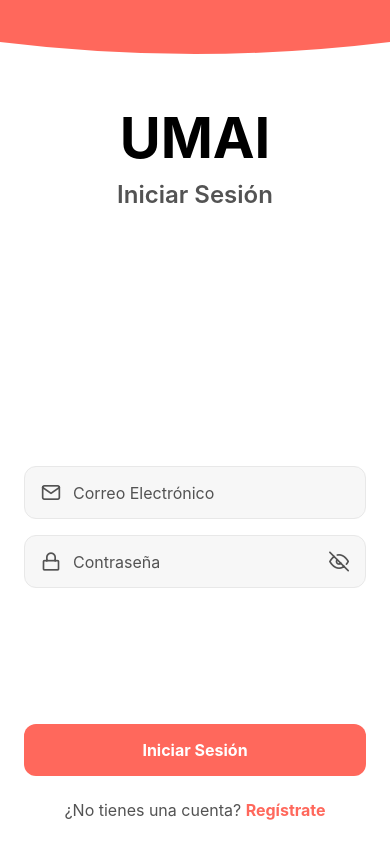
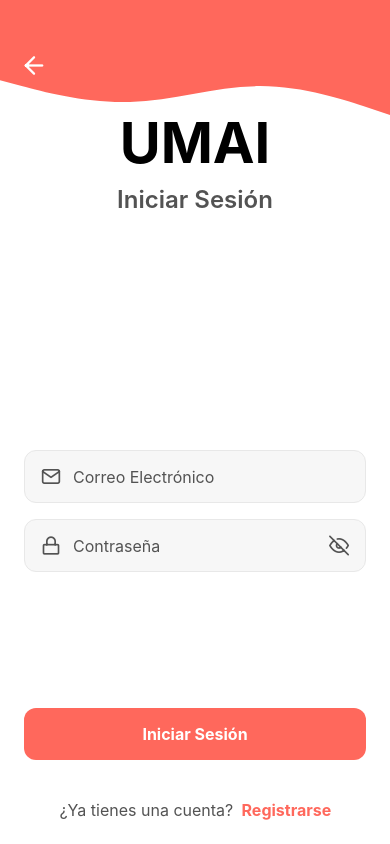
Before and after one commit to elj4so/umai-mobile, a React Native app: screen /Login in a window 390 px wide. Built offline with nearby package versions, Linux system fonts and the light colour scheme; what react-native would draw is missing.

Commit message:
5 Commit - Cambios en Screens / Onda Header Cambiada y Ajustada

```diff
--- a/src/components/AuthHeader.tsx
+++ /dev/null
@@ -1,58 +0,0 @@
-import React from 'react';
-import { View, StyleSheet, ImageBackground, Dimensions } from 'react-native';
-import Svg, { Path } from 'react-native-svg';
-import { COLORS } from '../constants/colors';
-
-// Obtenemos el ancho de la pantalla para que el SVG sea responsivo
-const { width } = Dimensions.get('window');
-const HEADER_HEIGHT = 60; // Altura del header (328)
-
-export default function AuthHeader() {
-  // Esta es la "ruta" que dibuja la curva SVG
-  // M 0,0 = Mover a la esquina superior izquierda
-  // H ${width} = Línea horizontal hasta la esquina superior derecha
-  // V ${HEADER_HEIGHT * 0.7} = Línea vertical hacia abajo (70% de la altura)
-  // Q ${width / 2},${HEADER_HEIGHT * 1.1}, 0,${HEADER_HEIGHT * 0.7}
-  //   ^ Esto es lo mágico: una curva cuadrática de Bézier
-  //   (Punto de control en el centro y 110% de la altura, terminando en el borde izquierdo al 70% de la altura)
-  // Z = Cerrar la forma
-  const svgPath = `M 0,0 H ${width} V ${HEADER_HEIGHT * 0.7} Q ${width / 2},${HEADER_HEIGHT * 1.1} 0,${HEADER_HEIGHT * 0.7} Z`;
-
-  return (
-    <View style={styles.container}>
-      {/* 1. El SVG que crea la forma */}
-      <Svg height={HEADER_HEIGHT} width={width} style={styles.svg}>
-        <Path d={svgPath} fill={COLORS.primary} />
-      </Svg>
-
-      {/* 2. La imagen de fondo, "enmascarada" por el View principal */}
-      <ImageBackground
-        //source={require('./assets/food-pattern.png')} // Ruta Ejemplo: Fondo Imagen
-        style={styles.imageBackground}
-        imageStyle={styles.imageOpacity} // Aplica opacidad a la imagen
-      />
-    </View>
-  );
-}
-//Estilos
-const styles = StyleSheet.create({
-  container: {
-    height: HEADER_HEIGHT,
-    overflow: 'hidden', // Esto "corta" el SVG y la imagen a la altura del View
-    backgroundColor: COLORS.white, // Fondo por si acaso
-  },
-  svg: {
-    position: 'absolute',
-    top: 0,
-    left: 0,
-  },
-  imageBackground: {
-    width: '100%',
-    height: '100%',
-    justifyContent: 'center',
-    alignItems: 'center',
-  },
-  imageOpacity: {
-    opacity: 0.3, // Le da ese tono suave a los iconos de comida
-  },
-});
--- /dev/null
+++ b/src/components/WaveHeader.tsx
@@ -0,0 +1,49 @@
+import React from 'react';
+import { View, StyleSheet, Dimensions } from 'react-native';
+import Svg, { Path } from 'react-native-svg';
+import { COLORS } from '../constants/colors';
+
+const { width } = Dimensions.get('window');
+
+export default function WaveHeader() {
+  return (
+    <View style={styles.container}>
+      {/* Fondo sólido del header */}
+      <View style={styles.headerBackground} />
+
+      {/* SVG con la onda */}
+      <Svg
+        height="60%"
+        width="100%"
+        viewBox="0 0 1440 320"
+        style={styles.wave}
+      >
+        <Path
+          fill={COLORS.primary}
+          d="M0,32L80,53.3C160,75,320,117,480,112C640,107,800,53,960,53.3C1120,53,1280,107,1360,133.3L1440,160L1440,0L1360,0C1280,0,1120,0,960,0C800,0,640,0,480,0C320,0,160,0,80,0L0,0Z"
+        />
+      </Svg>
+    </View>
+  );
+}
+
+const styles = StyleSheet.create({
+  container: {
+    position: 'absolute',
+    top: 0,
+    left: 0,
+    right: 0,
+    height: 200,
+    overflow: 'hidden',
+    zIndex: 0,
+  },
+  headerBackground: {
+    backgroundColor: COLORS.primary,
+    height: 76, // Altura del fondo sólido
+    width: '100%',
+  },
+  wave: {
+    position: 'absolute',
+    top: 55, // Ajusta esto para mover la onda arriba/abajo
+  },
+});
--- a/src/screens/LoginScreen.tsx
+++ b/src/screens/LoginScreen.tsx
@@ -1,15 +1,15 @@
-import { View, Text, TextInput, TouchableOpacity, StyleSheet } from 'react-native';
+import { View, Text, TouchableOpacity, StyleSheet } from 'react-native';
 import { SafeAreaView } from 'react-native-safe-area-context';
 import { useState } from 'react';
-import { Eye, EyeOff, Mail, Lock } from 'lucide-react-native';
 import { StackNavigationProp } from '@react-navigation/stack';
+import { Feather } from '@expo/vector-icons';
 
 // Navegación
 import { AuthStackParamList } from '../navigation/AppNavigator';
 // Estilos Colores
 import { COLORS } from '../constants/colors';
 // Componentes
-import AuthHeader from '../components/AuthHeader';
+import WaveHeader from '../components/WaveHeader';
 import CustomButton from '../components/CustomButton';
 import CustomInput from '../components/CustomInput';
 
@@ -29,7 +29,10 @@ export default function LoginScreen({ navigation }: Props) {
 
   return (
     <SafeAreaView style={styles.safeArea}>
-      <AuthHeader />
+      <WaveHeader />
+      <TouchableOpacity onPress={() => navigation.navigate('Startup2')} style={styles.backButton}>
+        <Feather name="arrow-left" size={28} color={COLORS.white} />
+      </TouchableOpacity>
       <View style={styles.contentContainer}>
         <View style={styles.titleContainer}>
           <Text style={styles.title}>UMAI</Text>
@@ -61,9 +64,12 @@ export default function LoginScreen({ navigation }: Props) {
           mode="solid"
           onPress={handleLogin}
         />
-        <TouchableOpacity onPress={() => navigation.navigate('RegisterType')}>
-          <Text style={styles.registerLink}>¿No tienes una cuenta? <Text style={styles.registerLinkBold}>Regístrate</Text></Text>
-        </TouchableOpacity>
+        <View style={styles.footerContainer}>
+          <Text style={styles.registerLink}> ¿Ya tienes una cuenta? </Text>
+          <TouchableOpacity onPress={() => navigation.navigate('RegisterType')}>
+            <Text style={styles.registerLinkBold}> Registrarse </Text>
+          </TouchableOpacity>
+        </View>
       </View>
     </SafeAreaView>
   );
@@ -74,6 +80,12 @@ const styles = StyleSheet.create({
     flex: 1,
     backgroundColor: COLORS.white
   },
+  backButton: {
+    position: 'absolute',
+    top: 50,
+    left: 20,
+    zIndex: 100
+  },
   contentContainer: {
     flex: 1,
     justifyContent: 'space-between', // Separa títulos, botones y link
@@ -82,7 +94,7 @@ const styles = StyleSheet.create({
   },
   titleContainer: {
     alignItems: 'center',
-    marginTop: 20
+    marginTop: 85
   },
   title: {
     fontSize: 56,
@@ -105,6 +117,12 @@ const styles = StyleSheet.create({
     padding: 24,
     paddingTop: 0
   },
+  footerContainer: {
+    flexDirection: 'row', // Esto los pone uno al lado del otro
+    justifyContent: 'center', // Centra el grupo
+    alignItems: 'center', // Alinea verticalmente (por si un texto es más grande)
+    marginTop: 16, // El margen que tenías en el loginLink
+  },
   registerLink: {
     fontSize: 16,
     color: COLORS.textSecondary,
@@ -112,7 +130,10 @@ const styles = StyleSheet.create({
     marginTop: 16
   },
   registerLinkBold: {
+    fontSize: 16,
     color: COLORS.primary,
+    textAlign: 'center',
+    marginTop: 16,
     fontWeight: 'bold'
   },
 });
--- a/src/screens/RegisterClientScreen.tsx
+++ b/src/screens/RegisterClientScreen.tsx
@@ -10,7 +10,7 @@ import { AuthStackParamList } from '../navigation/AppNavigator';
 // Estilos Colores
 import { COLORS } from '../constants/colors';
 // Componentes
-import AuthHeader from '../components/AuthHeader';
+import WaveHeader from '../components/WaveHeader';
 import CustomButton from '../components/CustomButton';
 import CustomInput from '../components/CustomInput';
 import PaginationDots from '../components/PaginationDots';
@@ -102,9 +102,9 @@ export default function RegisterClientScreen({ navigation }: Props) {
 
   return (
     <SafeAreaView style={styles.safeArea}>
-      <AuthHeader />
+      <WaveHeader />
       {/* Botón de Atrás (Posicionado Absolutamente) */}
-      <TouchableOpacity onPress={() => navigation.goBack()} style={styles.backButton}>
+      <TouchableOpacity onPress={() => navigation.navigate('RegisterType')} style={styles.backButton}>
         <Feather name="arrow-left" size={28} color={COLORS.white} />
       </TouchableOpacity>
 
@@ -166,9 +166,12 @@ export default function RegisterClientScreen({ navigation }: Props) {
           // Se necesita añadir 'disabled' al componente CustomButton
           // disabled={isButtonDisabled}
         />
-        <TouchableOpacity onPress={() => navigation.navigate('Login')}>
-          <Text style={styles.loginLink}>¿Ya tienes una cuenta? <Text style={styles.loginLinkBold}>Inicia sesión</Text></Text>
-        </TouchableOpacity>
+        <View style={styles.footerContainer}>
+          <Text style={styles.loginLink}> ¿Ya tienes una cuenta? </Text>
+          <TouchableOpacity onPress={() => navigation.navigate('Login')}>
+            <Text style={styles.loginLinkBold}> Inicia sesión </Text>
+          </TouchableOpacity>
+        </View>
       </View>
     </SafeAreaView>
   );
@@ -181,13 +184,13 @@ const styles = StyleSheet.create({
   },
   backButton: {
     position: 'absolute',
-    top: 50, // Ajusta 'top' según el header
+    top: 50,
     left: 20,
-    zIndex: 10
+    zIndex: 100
   },
   titleContainer: {
     alignItems: 'center',
-    marginTop: 20
+    marginTop: 85
   },
   title: {
     fontSize: 28,
@@ -195,8 +198,8 @@ const styles = StyleSheet.create({
     color: COLORS.text
   },
   profilePicContainer: {
-    width: 130,
-    height: 130,
+    width: 110,
+    height: 110,
     borderRadius: 65,
     backgroundColor: '#F7F7F7',
     justifyContent: 'center',
@@ -207,14 +210,14 @@ const styles = StyleSheet.create({
     borderColor: '#E8E8E8',
   },
   profilePic: {
-    width: 130,
-    height: 130,
+    width: 110,
+    height: 110,
     borderRadius: 65,
   },
   profilePicText: {
     textAlign: 'center',
     color: COLORS.textSecondary,
-    marginTop: 8,
+    marginTop: 10,
   },
   pager: {
     flex: 1
@@ -227,6 +230,12 @@ const styles = StyleSheet.create({
     padding: 24,
     paddingTop: 0
   },
+  footerContainer: {
+    flexDirection: 'row', // Esto los pone uno al lado del otro
+    justifyContent: 'center', // Centra el grupo
+    alignItems: 'center', // Alinea verticalmente (por si un texto es más grande)
+    marginTop: 16, // El margen que tenías en el loginLink
+  },
   loginLink: {
     fontSize: 16,
     color: COLORS.textSecondary,
@@ -234,7 +243,10 @@ const styles = StyleSheet.create({
     marginTop: 16
   },
   loginLinkBold: {
+    fontSize: 16,
     color: COLORS.primary,
+    textAlign: 'center',
+    marginTop: 16,
     fontWeight: 'bold'
   },
 
@@ -243,7 +255,8 @@ const styles = StyleSheet.create({
     fontSize: 20,
     fontWeight: '600',
     color: COLORS.text,
-    textAlign: 'center'
+    textAlign: 'center',
+    marginTop: 16
   },
   categorySubtitle: {
     fontSize: 14,
--- a/src/screens/RegisterRestaurantScreen.tsx
+++ b/src/screens/RegisterRestaurantScreen.tsx
@@ -11,7 +11,7 @@ import { AuthStackParamList } from '../navigation/AppNavigator';
 // Estilos Colores
 import { COLORS } from '../constants/colors';
 // Componentes
-import AuthHeader from '../components/AuthHeader';
+import WaveHeader from '../components/WaveHeader';
 import CustomButton from '../components/CustomButton';
 import CustomInput from '../components/CustomInput';
 import PaginationDots from '../components/PaginationDots';
@@ -77,8 +77,8 @@ export default function RegisterRestaurantScreen({ navigation }: Props) {
 
   return (
     <SafeAreaView style={styles.safeArea}>
-      <AuthHeader />
-      <TouchableOpacity onPress={() => navigation.goBack()} style={styles.backButton}>
+      <WaveHeader />
+      <TouchableOpacity onPress={() => navigation.navigate('RegisterType')} style={styles.backButton}>
         <Feather name="arrow-left" size={28} color={COLORS.white} />
       </TouchableOpacity>
 
@@ -134,9 +134,12 @@ export default function RegisterRestaurantScreen({ navigation }: Props) {
           mode="solid"
           // disabled={...}
         />
-        <TouchableOpacity onPress={() => navigation.navigate('Login')}>
-          <Text style={styles.loginLink}>¿Ya tienes una cuenta? <Text style={styles.loginLinkBold}>Inicia sesión</Text></Text>
-        </TouchableOpacity>
+        <View style={styles.footerContainer}>
+          <Text style={styles.loginLink}> ¿Ya tienes una cuenta? </Text>
+          <TouchableOpacity onPress={() => navigation.navigate('Login')}>
+            <Text style={styles.loginLinkBold}> Inicia sesión </Text>
+          </TouchableOpacity>
+        </View>
       </View>
     </SafeAreaView>
   );
@@ -151,11 +154,11 @@ const styles = StyleSheet.create({
     position: 'absolute',
     top: 50,
     left: 20,
-    zIndex: 10
+    zIndex: 100
   },
   titleContainer: {
     alignItems: 'center',
-    marginTop: 20
+    marginTop: 85
   },
   title: {
     fontSize: 28,
@@ -163,8 +166,8 @@ const styles = StyleSheet.create({
     color: COLORS.text
   },
   profilePicContainer: {
-    width: 130,
-    height: 130,
+    width: 110,
+    height: 110,
     borderRadius: 65,
     backgroundColor: '#F7F7F7',
     justifyContent: 'center',
@@ -175,14 +178,14 @@ const styles = StyleSheet.create({
     borderColor: '#E8E8E8',
   },
   profilePic: {
-    width: 130,
-    height: 130,
+    width: 110,
+    height: 110,
     borderRadius: 65,
   },
   profilePicText: {
     textAlign: 'center',
     color: COLORS.textSecondary,
-    marginTop: 8,
+    marginTop: 10,
   },
   pager: {
     flex: 1,
@@ -196,6 +199,12 @@ const styles = StyleSheet.create({
     padding: 24,
     paddingTop: 0
   },
+  footerContainer: {
+    flexDirection: 'row', // Esto los pone uno al lado del otro
+    justifyContent: 'center', // Centra el grupo
+    alignItems: 'center', // Alinea verticalmente (por si un texto es más grande)
+    marginTop: 16, // El margen que tenías en el loginLink
+  },
   loginLink: {
     fontSize: 16,
     color: COLORS.textSecondary,
@@ -203,7 +212,10 @@ const styles = StyleSheet.create({
     marginTop: 16
   },
   loginLinkBold: {
+    fontSize: 16,
     color: COLORS.primary,
+    textAlign: 'center',
+    marginTop: 16,
     fontWeight: 'bold'
   },
   categoryTitle: {
--- a/src/screens/RegisterTypeScreen.tsx
+++ b/src/screens/RegisterTypeScreen.tsx
@@ -2,13 +2,14 @@ import React from 'react';
 import { View, Text, StyleSheet, TouchableOpacity } from 'react-native';
 import { SafeAreaView } from 'react-native-safe-area-context';
 import { StackNavigationProp } from '@react-navigation/stack';
+import { Feather } from '@expo/vector-icons';
 
 // Navegación
 import { AuthStackParamList } from '../navigation/AppNavigator';
 // Estilos Colores
 import { COLORS } from '../constants/colors';
 // Componentes
-import AuthHeader from '../components/AuthHeader';
+import WaveHeader from '../components/WaveHeader';
 import CustomButton from '../components/CustomButton';
 
 // Props de Navegación
@@ -19,8 +20,11 @@ type Props = {
 export default function RegisterTypeScreen({ navigation }: Props) {
   return (
     <SafeAreaView style={styles.safeArea}>
-      {/* TODO: Actualizar AuthHeader para que acepte un botón de "atrás" */}
-      <AuthHeader />
+      {/* TODO: Actualizar WaveHeader para que acepte un botón de "atrás" */}
+      <WaveHeader />
+      <TouchableOpacity onPress={() => navigation.navigate('Startup2')} style={styles.backButton}>
+        <Feather name="arrow-left" size={28} color={COLORS.white} />
+      </TouchableOpacity>
       <View style={styles.contentContainer}>
         <View>
           <Text style={styles.title}>UMAI</Text>
@@ -39,8 +43,11 @@ export default function RegisterTypeScreen({ navigation }: Props) {
             mode="outlined"
             onPress={() => navigation.navigate('RegisterRestaurant')}
           />
+        </View>
+        <View style={styles.footerContainer}>
+          <Text style={styles.loginLink}> ¿Ya tienes una cuenta? </Text>
           <TouchableOpacity onPress={() => navigation.navigate('Login')}>
-           <Text style={styles.loginLink}> ¿Ya tienes una cuenta? <Text style={styles.loginLinkBold}>Inicia sesión</Text></Text>
+            <Text style={styles.loginLinkBold}> Inicia sesión </Text>
           </TouchableOpacity>
         </View>
       </View>
@@ -52,6 +59,12 @@ const styles = StyleSheet.create({
   safeArea: {
     flex: 1,
     backgroundColor: COLORS.white,
+  },
+  backButton: {
+    position: 'absolute',
+    top: 50,
+    left: 20,
+    zIndex: 100
   },
   contentContainer: {
     flex: 1,
@@ -75,14 +88,23 @@ const styles = StyleSheet.create({
   buttonContainer: {
     width: '100%',
   },
+  footerContainer: {
+    flexDirection: 'row', // Esto los pone uno al lado del otro
+    justifyContent: 'center', // Centra el grupo
+    alignItems: 'center', // Alinea verticalmente (por si un texto es más grande)
+    marginTop: 16, // El margen que tenías en el loginLink
+  },
   loginLink: {
     fontSize: 16,
     color: COLORS.textSecondary,
     textAlign: 'center',
-    marginTop: 60
+    marginTop: 16
   },
   loginLinkBold: {
+    fontSize: 16,
     color: COLORS.primary,
-    fontWeight: 'bold',
+    textAlign: 'center',
+    marginTop: 16,
+    fontWeight: 'bold'
   },
 });
--- a/src/screens/StartupScreen1.tsx
+++ b/src/screens/StartupScreen1.tsx
@@ -8,7 +8,7 @@ import { AuthStackParamList } from '../navigation/AppNavigator';
 // Estilos Colores
 import { COLORS } from '../constants/colors';
 // Componentes
-import AuthHeader from '../components/AuthHeader';
+import WaveHeader from '../components/WaveHeader';
 import CustomButton from '../components/CustomButton';
 
 // Props de Navegación
@@ -19,7 +19,7 @@ type Props = {
 export default function StartupScreen1({ navigation }: Props) {
   return (
     <SafeAreaView style={styles.safeArea}>
-      <AuthHeader />
+      <WaveHeader />
       <View style={styles.contentContainer}>
         <View>
           <Text style={styles.title}>UMAI</Text>
@@ -53,7 +53,7 @@ const styles = StyleSheet.create({
     fontWeight: 'bold',
     color: COLORS.black,
     textAlign: 'center', // Centrado como en el mockup
-    marginTop: 20, // Espacio desde la curva
+    marginTop: 250, // Espacio desde la curva
   },
   subtitle: {
     fontSize: 16,
--- a/src/screens/StartupScreen2.tsx
+++ b/src/screens/StartupScreen2.tsx
@@ -8,7 +8,7 @@ import { AuthStackParamList } from '../navigation/AppNavigator';
 // Estilos Colores
 import { COLORS } from '../constants/colors';
 // Componentes
-import AuthHeader from '../components/AuthHeader';
+import WaveHeader from '../components/WaveHeader';
 import CustomButton from '../components/CustomButton';
 
 // Props de Navegación
@@ -19,7 +19,7 @@ type Props = {
 export default function StartupScreen2({ navigation }: Props) {
   return (
     <SafeAreaView style={styles.safeArea}>
-      <AuthHeader />
+      <WaveHeader />
       <View style={styles.contentContainer}>
         <Text style={styles.title}>UMAI</Text>
         {/* Botón Iniciar sesión */}
```
